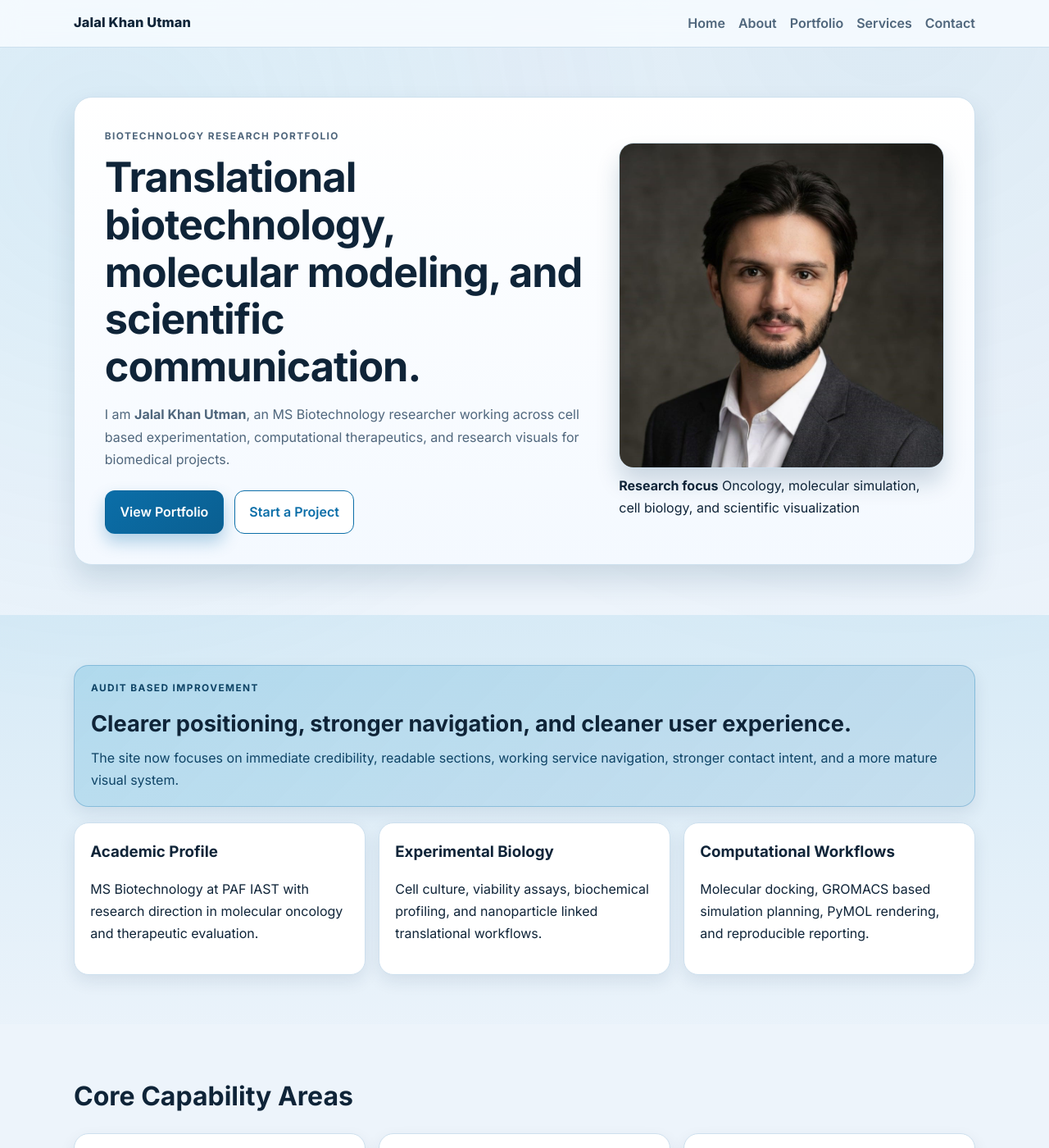
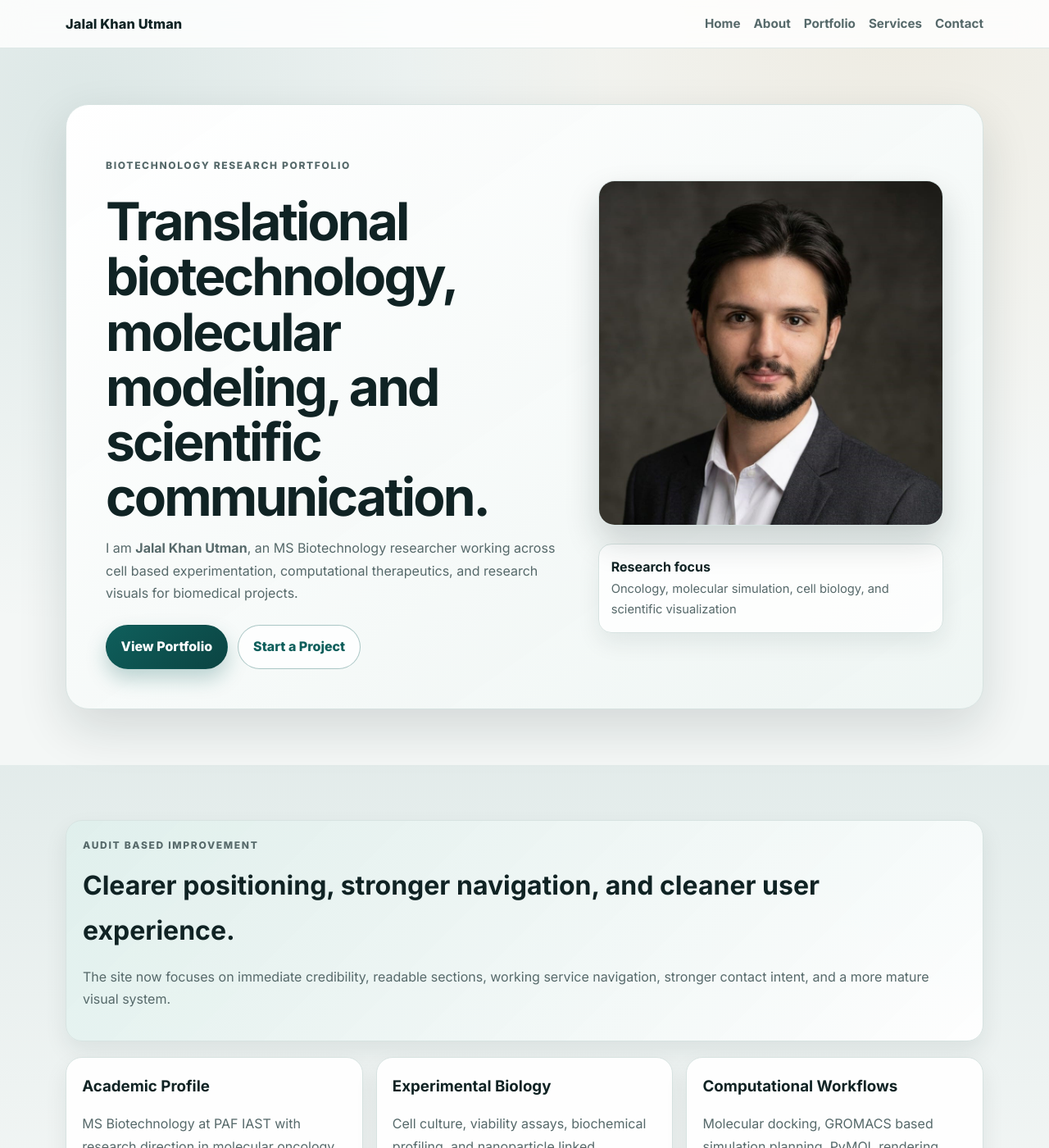
Before and after one commit to jalalkhanutmanzai/jalalkhanutmanzai.github.io, a Jekyll site: the page built from index.html, in a window 1280 px wide and 1400 px high. Shown: the whole window at 82% size. Built offline with Jekyll 4.4.1, drawn with Linux system fonts in a browser that asks for light colours.

Commit message:
Add files via upload

```diff
--- a/_includes/header.html
+++ b/_includes/header.html
@@ -1,12 +1,12 @@
 <header class="site-header">
   <div class="container nav-wrap">
-    <a class="brand" href="{{ '/' | relative_url }}">{{ site.name | default: site.title }}</a>
+    <a class="brand" href="{{ '/' | relative_url }}" aria-label="{{ site.name | default: site.title }} home">{{ site.name | default: site.title }}</a>
     <nav class="site-nav" aria-label="Main navigation">
       <a href="{{ '/' | relative_url }}">Home</a>
-      <a href="{{ '/about' | relative_url }}">About</a>
-      <a href="{{ '/portfolio' | relative_url }}">Portfolio</a>
-      <a href="{{ '/services' | relative_url }}">Services</a>
-      <a href="{{ '/contact' | relative_url }}">Contact</a>
+      <a href="{{ '/about/' | relative_url }}">About</a>
+      <a href="{{ '/portfolio/' | relative_url }}">Portfolio</a>
+      <a href="{{ '/services/' | relative_url }}">Services</a>
+      <a href="{{ '/contact/' | relative_url }}">Contact</a>
     </nav>
   </div>
 </header>
--- a/_layouts/default.html
+++ b/_layouts/default.html
@@ -4,7 +4,9 @@
     <meta charset="utf-8" />
     <meta name="viewport" content="width=device-width, initial-scale=1" />
     <title>{% if page.title %}{{ page.title }} | {% endif %}{{ site.title }}</title>
-    <meta name="description" content="{{ page.excerpt | default: site.description | strip_html | strip_newlines | truncate: 160 }}" />
+    <meta name="description" content="{{ page.description | default: page.excerpt | default: site.description | strip_html | strip_newlines | truncate: 160 }}" />
+    <link rel="canonical" href="{{ page.url | absolute_url }}" />
+    <meta name="theme-color" content="#0f3d3e" />
     <link rel="preconnect" href="https://fonts.googleapis.com" />
     <link rel="preconnect" href="https://fonts.gstatic.com" crossorigin />
     <link href="https://fonts.googleapis.com/css2?family=Inter:wght@400;500;600;700;800&display=swap" rel="stylesheet" />
@@ -12,8 +14,9 @@
     {% seo %}
   </head>
   <body>
+    <a class="skip-link" href="#main-content">Skip to content</a>
     {% include header.html %}
-    <main>{{ content }}</main>
+    <main id="main-content">{{ content }}</main>
     {% include footer.html %}
   </body>
 </html>
--- a/assets/css/style.scss
+++ b/assets/css/style.scss
@@ -1,56 +1,82 @@
 ---
 ---
 :root {
-  --bg: #edf4fb;
+  --bg: #f4f7f6;
   --surface: #ffffff;
-  --surface-tint: #f4f9ff;
-  --text: #0f2438;
-  --muted: #4f667c;
-  --accent: #0b6ea8;
-  --accent-2: #0a5f91;
-  --accent-dark: #08517e;
-  --accent-hover: #08517e;
-  --accent-active: #063f63;
-  --accent-weak: #dff1fb;
-  --accent-ink: #0f4466;
-  --border: #cde0ee;
-  --ring: #0b6ea8;
-  --control-border: #7893ab;
-  --disabled-bg: #e1eaf2;
-  --disabled-text: #3a5065;
-  --shadow: 0 18px 34px rgba(8, 60, 95, 0.14);
-  --shadow-soft: 0 8px 20px rgba(8, 47, 75, 0.09);
-  --radius: 18px;
+  --surface-tint: #eef5f3;
+  --text: #102324;
+  --muted: #56696a;
+  --accent: #0f5f5c;
+  --accent-2: #b8832f;
+  --accent-dark: #0b4442;
+  --accent-hover: #0b504d;
+  --accent-active: #083d3b;
+  --accent-weak: #e0efec;
+  --accent-ink: #164947;
+  --border: #d7e3e1;
+  --ring: #0f5f5c;
+  --control-border: #78908e;
+  --disabled-bg: #e3eaea;
+  --disabled-text: #556565;
+  --shadow: 0 24px 60px rgba(16, 35, 36, 0.14);
+  --shadow-soft: 0 12px 28px rgba(16, 35, 36, 0.08);
+  --radius: 20px;
 }
 
 * {
   box-sizing: border-box;
 }
 
+html {
+  scroll-behavior: smooth;
+}
+
 body {
   margin: 0;
-  font-family: "Inter", system-ui, -apple-system, Segoe UI, Roboto, sans-serif;
+  font-family: "Inter", system-ui, sans-serif;
   color: var(--text);
-  background: var(--bg);
-  line-height: 1.7;
-  background-image: radial-gradient(circle at 10% 10%, rgba(21, 150, 203, 0.1), transparent 35%),
-    radial-gradient(circle at 85% 0%, rgba(11, 110, 168, 0.08), transparent 40%);
+  background:
+    radial-gradient(circle at 8% 6%, rgba(15, 95, 92, 0.10), transparent 28%),
+    radial-gradient(circle at 86% 0%, rgba(184, 131, 47, 0.10), transparent 26%),
+    var(--bg);
+  line-height: 1.72;
 }
 
 a {
   color: var(--accent);
   text-decoration: none;
+  transition: color 0.2s ease;
+}
+
+a:hover {
+  color: var(--accent-dark);
 }
 
 .container {
-  width: min(1100px, 92%);
+  width: min(1120px, 92%);
   margin: 0 auto;
 }
 
+.skip-link {
+  position: absolute;
+  left: 1rem;
+  top: 0.7rem;
+  transform: translateY(-160%);
+  background: var(--text);
+  color: #fff;
+  padding: 0.65rem 0.9rem;
+  border-radius: 999px;
+  z-index: 50;
+}
+
+.skip-link:focus {
+  transform: translateY(0);
+}
+
 .site-header {
-  background: rgba(247, 252, 255, 0.84);
-  backdrop-filter: blur(12px);
-  border-bottom: 1px solid var(--border);
+  background: rgba(255, 255, 255, 0.82);
+  backdrop-filter: blur(18px);
+  border-bottom: 1px solid rgba(215, 227, 225, 0.82);
   position: sticky;
   top: 0;
   z-index: 10;
@@ -60,14 +86,14 @@ a {
   display: flex;
   align-items: center;
   justify-content: space-between;
-  padding: 0.9rem 0;
+  padding: 0.95rem 0;
   gap: 1rem;
 }
 
 .brand {
   font-weight: 800;
   color: var(--text);
-  letter-spacing: 0.15px;
+  letter-spacing: 0.1px;
   font-size: 1.02rem;
 }
 
@@ -79,11 +105,30 @@ a {
 
 .site-nav a {
   color: var(--muted);
-  font-weight: 600;
+  font-weight: 650;
+  font-size: 0.95rem;
+  position: relative;
+}
+
+.site-nav a::after {
+  content: "";
+  position: absolute;
+  left: 0;
+  bottom: -0.35rem;
+  width: 100%;
+  height: 2px;
+  background: var(--accent-2);
+  transform: scaleX(0);
+  transform-origin: left;
+  transition: transform 0.22s ease;
+}
+
+.site-nav a:hover::after {
+  transform: scaleX(1);
 }
 
 .site-nav a:hover {
-  color: var(--accent);
+  color: var(--text);
 }
 
 .site-nav a:focus-visible,
@@ -92,73 +137,67 @@ a:focus-visible,
 input:focus-visible,
 textarea:focus-visible {
   outline: 3px solid var(--ring);
-  outline-offset: 2px;
+  outline-offset: 3px;
 }
 
 .section {
-  padding: 3.8rem 0;
+  padding: 4.2rem 0;
 }
 
 .section-soft {
-  background: linear-gradient(180deg, rgba(21, 150, 203, 0.1), rgba(21, 150, 203, 0.015));
-}
-
-.banner-glass {
-  background: linear-gradient(135deg, rgba(21, 150, 203, 0.2), rgba(11, 110, 168, 0.12));
-  border: 1px solid rgba(11, 110, 168, 0.28);
-  border-radius: var(--radius);
-  padding: 1.1rem 1.25rem;
-  margin-bottom: 1.2rem;
-  box-shadow: var(--shadow-soft);
-}
-
-.banner-glass h2 {
-  margin: 0 0 0.3rem;
-  font-size: clamp(1.25rem, 3vw, 1.7rem);
-}
-
-.banner-glass p {
-  margin: 0;
-  color: var(--accent-ink);
-}
-
-.page-title {
-  margin: 0 0 1.25rem;
-  font-size: clamp(1.8rem, 4vw, 2.4rem);
+  background: linear-gradient(180deg, rgba(15, 95, 92, 0.075), rgba(255, 255, 255, 0));
 }
 
 .hero {
   display: grid;
-  grid-template-columns: 1.2fr 0.8fr;
+  grid-template-columns: minmax(0, 1.15fr) minmax(280px, 0.85fr);
   gap: 2rem;
   align-items: center;
-  background: var(--surface);
+  background:
+    linear-gradient(145deg, rgba(255, 255, 255, 0.98), rgba(238, 245, 243, 0.96)),
+    var(--surface);
   border: 1px solid var(--border);
-  border-radius: calc(var(--radius) + 4px);
-  padding: 2.3rem;
+  border-radius: calc(var(--radius) + 8px);
+  padding: clamp(1.4rem, 4vw, 3rem);
   box-shadow: var(--shadow);
-  background-image: linear-gradient(180deg, #ffffff 0%, var(--surface-tint) 100%);
+  overflow: hidden;
+  position: relative;
+}
+
+.hero::before {
+  content: "";
+  position: absolute;
+  inset: auto -15% -45% 35%;
+  height: 320px;
+  background: radial-gradient(circle, rgba(184, 131, 47, 0.20), transparent 62%);
+  pointer-events: none;
+}
+
+.hero-copy,
+.profile-card {
+  position: relative;
 }
 
 .eyebrow {
   text-transform: uppercase;
-  letter-spacing: 0.12em;
-  font-size: 0.74rem;
-  font-weight: 700;
+  letter-spacing: 0.14em;
+  font-size: 0.75rem;
+  font-weight: 800;
   color: var(--accent);
-  margin: 0 0 0.65rem !important;
+  margin: 0 0 0.65rem;
 }
 
 .hero h1 {
   margin: 0;
-  font-size: clamp(2.15rem, 5vw, 3.15rem);
-  line-height: 1.15;
-  letter-spacing: -0.02em;
+  font-size: clamp(2.2rem, 5vw, 4rem);
+  line-height: 1.05;
+  letter-spacing: -0.045em;
 }
 
 .hero p {
   color: var(--muted);
   margin: 1rem 0 1.5rem;
+  max-width: 68ch;
 }
 
 .button-row {
@@ -169,62 +208,37 @@ textarea:focus-visible {
 
 .btn {
   display: inline-block;
-  padding: 0.75rem 1.1rem;
-  border-radius: 12px;
-  font-weight: 600;
+  padding: 0.78rem 1.1rem;
+  border-radius: 999px;
+  font-weight: 750;
   border: 1px solid transparent;
   transition: transform 0.22s ease, box-shadow 0.22s ease, background 0.22s ease, color 0.22s ease;
 }
 
+.btn:hover {
+  transform: translateY(-2px);
+}
+
 .btn-primary {
-  background: linear-gradient(140deg, var(--accent), var(--accent-2));
+  background: linear-gradient(140deg, var(--accent), var(--accent-dark));
   color: #fff;
-  box-shadow: 0 10px 20px rgba(11, 110, 168, 0.3);
+  box-shadow: 0 12px 24px rgba(15, 95, 92, 0.26);
 }
 
 .btn-primary:hover {
   background: var(--accent-hover);
-  transform: translateY(-2px);
-  box-shadow: 0 14px 24px rgba(10, 86, 129, 0.3);
-}
-
-.btn-primary:focus-visible {
-  background: var(--accent-hover);
-}
-
-.btn-primary:active {
-  background: var(--accent-active);
-  transform: translateY(0);
+  color: #fff;
+  box-shadow: 0 18px 34px rgba(15, 95, 92, 0.30);
 }
 
 .btn-secondary {
-  border-color: var(--accent);
+  border-color: rgba(15, 95, 92, 0.35);
   color: var(--accent);
-  background: #fff;
+  background: rgba(255, 255, 255, 0.78);
 }
 
 .btn-secondary:hover {
   background: var(--accent-weak);
-  transform: translateY(-2px);
-  box-shadow: var(--shadow-soft);
-}
-
-.btn-secondary:focus-visible {
-  background: var(--accent-weak);
-}
-
-.btn-secondary:active {
-  background: #cce8f8;
-}
-
-.btn:disabled,
-.btn[aria-disabled="true"] {
-  background: var(--disabled-bg);
-  color: var(--disabled-text);
-  border-color: var(--control-border);
-  box-shadow: none;
-  cursor: not-allowed;
-  transform: none;
 }
 
 .profile {
@@ -233,40 +247,131 @@ textarea:focus-visible {
   border: 1px solid var(--border);
   aspect-ratio: 1 / 1;
   object-fit: cover;
-  box-shadow: 0 18px 28px rgba(13, 61, 94, 0.18);
+  box-shadow: 0 20px 40px rgba(16, 35, 36, 0.18);
+}
+
+.profile-caption {
+  margin-top: 0.85rem;
+  background: rgba(255, 255, 255, 0.84);
+  border: 1px solid var(--border);
+  border-radius: 16px;
+  padding: 0.9rem;
+  box-shadow: var(--shadow-soft);
+}
+
+.profile-caption strong,
+.profile-caption span {
+  display: block;
+}
+
+.profile-caption span {
+  color: var(--muted);
+  font-size: 0.92rem;
+}
+
+.banner-glass,
+.intro-panel,
+.process-panel,
+.cta-panel {
+  background: linear-gradient(135deg, rgba(224, 239, 236, 0.98), rgba(255, 255, 255, 0.92));
+  border: 1px solid var(--border);
+  border-radius: var(--radius);
+  padding: 1.25rem;
+  margin-bottom: 1.2rem;
+  box-shadow: var(--shadow-soft);
+}
+
+.banner-glass h2,
+.process-panel h2 {
+  margin: 0 0 0.35rem;
+  font-size: clamp(1.35rem, 3vw, 2rem);
+}
+
+.banner-glass p,
+.intro-panel p,
+.cta-panel {
+  color: var(--muted);
+}
+
+.page-title {
+  margin: 0 0 1.25rem;
+  font-size: clamp(2rem, 4vw, 3rem);
+  line-height: 1.1;
+  letter-spacing: -0.035em;
 }
 
 .section-title {
   margin: 0 0 1.1rem;
-  font-size: clamp(1.4rem, 3vw, 2rem);
+  font-size: clamp(1.45rem, 3vw, 2rem);
 }
 
 .stat-grid,
-.feature-grid {
+.feature-grid,
+.service-grid {
   display: grid;
   gap: 1rem;
-  grid-template-columns: repeat(auto-fit, minmax(220px, 1fr));
+  grid-template-columns: repeat(auto-fit, minmax(240px, 1fr));
 }
 
 .stat-card,
-.feature-card {
-  background: var(--surface);
+.feature-card,
+.service-card,
+.skill-card,
+.media-card,
+.card,
+.contact-box {
+  background: rgba(255, 255, 255, 0.94);
   border: 1px solid var(--border);
   border-radius: var(--radius);
+  box-shadow: var(--shadow-soft);
+  transition: transform 0.24s ease, box-shadow 0.24s ease, border-color 0.24s ease;
+}
+
+.stat-card,
+.feature-card,
+.service-card,
+.skill-card,
+.contact-box {
   padding: 1.2rem;
-  box-shadow: var(--shadow-soft);
-  transition: transform 0.22s ease, box-shadow 0.22s ease;
 }
 
 .stat-card:hover,
-.feature-card:hover {
-  transform: translateY(-3px);
+.feature-card:hover,
+.service-card:hover,
+.skill-card:hover,
+.media-card:hover,
+.card:hover {
+  transform: translateY(-4px);
   box-shadow: var(--shadow);
+  border-color: rgba(15, 95, 92, 0.30);
 }
 
 .stat-card h3,
-.feature-card h3 {
+.feature-card h3,
+.service-card h2,
+.skill-card h3 {
   margin: 0 0 0.45rem;
+}
+
+.stat-card p,
+.feature-card p,
+.service-card p,
+.skill-card p,
+.media-card figcaption {
+  color: var(--muted);
+}
+
+.service-kicker,
+.tag {
+  display: inline-block;
+  font-size: 0.75rem;
+  color: var(--accent-ink);
+  background: var(--accent-weak);
+  border: 1px solid rgba(15, 95, 92, 0.16);
+  border-radius: 999px;
+  padding: 0.2rem 0.6rem;
+  margin-bottom: 0.6rem;
+  font-weight: 750;
 }
 
 .card-grid {
@@ -276,150 +381,33 @@ textarea:focus-visible {
 
 .card {
   break-inside: avoid;
-  background: var(--surface);
-  border: 1px solid var(--border);
-  border-radius: var(--radius);
   margin: 0 0 1rem;
   overflow: hidden;
-  box-shadow: var(--shadow-soft);
-  transition: transform 0.22s ease, box-shadow 0.22s ease;
 }
 
-.card:hover {
-  transform: translateY(-4px);
-  box-shadow: var(--shadow);
+.card img,
+.media-card img,
+.hero-media img {
+  width: 100%;
+  display: block;
+  object-fit: cover;
 }
 
 .card img {
-  width: 100%;
-  display: block;
   aspect-ratio: 16 / 10;
-  object-fit: cover;
 }
 
 .card .card-body {
   padding: 1rem 1.05rem 1.1rem;
 }
 
-.tag {
-  display: inline-block;
-  font-size: 0.77rem;
-  color: var(--accent-ink);
-  background: var(--accent-weak);
-  border-radius: 999px;
-  padding: 0.2rem 0.6rem;
-  margin-bottom: 0.5rem;
-}
-
-.pricing {
-  display: grid;
-  gap: 1rem;
-  grid-template-columns: repeat(auto-fit, minmax(220px, 1fr));
-}
-
-.tier {
-  background: var(--surface);
-  border: 1px solid var(--border);
-  border-radius: var(--radius);
-  padding: 1.2rem;
-  box-shadow: 0 4px 10px rgba(19, 32, 49, 0.04);
-}
-
-.tier h3 {
-  margin-top: 0;
-}
-
-.price {
-  font-size: 1.7rem;
-  font-weight: 700;
-  color: var(--accent);
-}
-
-.contact-box {
-  background: var(--surface);
-  border: 1px solid var(--border);
-  border-radius: var(--radius);
-  padding: 1.2rem;
-  box-shadow: 0 8px 20px rgba(19, 32, 49, 0.05);
-  margin-bottom: 1rem;
-}
-
-.form-grid {
-  display: grid;
-  gap: 0.8rem;
-}
-
-input,
-textarea {
-  width: 100%;
-  padding: 0.7rem 0.8rem;
-  border: 1px solid var(--border);
-  border-radius: 10px;
-  font: inherit;
-}
-
-input:focus,
-textarea:focus {
-  outline: 3px solid var(--ring);
-  border-color: var(--control-border);
-}
-
-textarea {
-  min-height: 120px;
-  resize: vertical;
-}
-
-.highlight-panel {
-  background: linear-gradient(140deg, var(--accent-weak), var(--surface-tint));
-  border: 1px solid var(--border);
-  border-radius: var(--radius);
-  padding: 1.1rem 1.2rem;
-  margin-bottom: 1rem;
-}
-
-.hero-media {
-  margin: 1rem 0 1.4rem;
-}
-
-.hero-media img {
-  width: 100%;
-  display: block;
-  border-radius: var(--radius);
-  border: 1px solid var(--border);
-  aspect-ratio: 16 / 6;
-  object-fit: cover;
-  box-shadow: 0 8px 18px rgba(19, 32, 49, 0.08);
-}
-
-.skills-grid {
+.skills-grid,
+.coursework-grid,
+.media-grid {
   display: grid;
   gap: 0.9rem;
   grid-template-columns: repeat(auto-fit, minmax(240px, 1fr));
   margin-bottom: 1.4rem;
-}
-
-.skill-card {
-  background: var(--surface);
-  border: 1px solid var(--border);
-  border-radius: 14px;
-  padding: 1rem;
-  box-shadow: var(--shadow-soft);
-  transition: transform 0.22s ease, box-shadow 0.22s ease;
-}
-
-.skill-card:hover {
-  transform: translateY(-2px);
-  box-shadow: var(--shadow);
-}
-
-.skill-card h3 {
-  margin: 0 0 0.35rem;
-  font-size: 1rem;
-}
-
-.skill-card p {
-  margin: 0;
-  color: var(--muted);
 }
 
 .pill-cloud {
@@ -433,23 +421,11 @@ textarea {
   display: inline-block;
   padding: 0.42rem 0.75rem;
   border-radius: 999px;
-  background: linear-gradient(120deg, #edf7fe, var(--accent-weak));
+  background: var(--accent-weak);
   border: 1px solid var(--border);
   color: var(--accent-ink);
   font-size: 0.88rem;
-  font-weight: 600;
-  transition: transform 0.22s ease;
-}
-
-.pill:hover {
-  transform: translateY(-1px);
-}
-
-.coursework-grid {
-  display: grid;
-  gap: 0.7rem;
-  grid-template-columns: repeat(auto-fit, minmax(220px, 1fr));
-  margin-bottom: 1.4rem;
+  font-weight: 700;
 }
 
 .course-card {
@@ -458,48 +434,72 @@ textarea {
   border-left: 4px solid var(--accent);
   border-radius: 12px;
   padding: 0.75rem 0.85rem;
-  font-weight: 600;
+  font-weight: 650;
   color: var(--accent-ink);
-}
-
-.media-grid {
-  display: grid;
-  gap: 1rem;
-  grid-template-columns: repeat(auto-fit, minmax(260px, 1fr));
-  margin: 0 0 1.2rem;
 }
 
 .media-card {
   margin: 0;
-  background: var(--surface);
-  border: 1px solid var(--border);
-  border-radius: var(--radius);
   overflow: hidden;
-  box-shadow: var(--shadow-soft);
-  transition: transform 0.22s ease, box-shadow 0.22s ease;
-}
-
-.media-card:hover {
-  transform: translateY(-3px);
-  box-shadow: var(--shadow);
 }
 
 .media-card img {
-  width: 100%;
   aspect-ratio: 16 / 10;
-  object-fit: cover;
-  display: block;
 }
 
 .media-card figcaption {
   padding: 0.75rem 0.9rem;
-  color: var(--muted);
   font-size: 0.93rem;
+}
+
+.hero-media {
+  margin: 1rem 0 1.4rem;
+}
+
+.hero-media img {
+  border-radius: var(--radius);
+  border: 1px solid var(--border);
+  aspect-ratio: 16 / 6;
+  box-shadow: var(--shadow-soft);
+}
+
+.form-grid {
+  display: grid;
+  gap: 0.85rem;
+}
+
+input,
+textarea {
+  width: 100%;
+  padding: 0.78rem 0.85rem;
+  border: 1px solid var(--border);
+  border-radius: 13px;
+  font: inherit;
+  background: #fff;
+}
+
+input:focus,
+textarea:focus {
+  outline: 3px solid rgba(15, 95, 92, 0.20);
+  border-color: var(--control-border);
+}
+
+textarea {
+  min-height: 130px;
+  resize: vertical;
+}
+
+.process-list {
+  margin-bottom: 0;
+}
+
+.process-list li {
+  margin-bottom: 0.6rem;
 }
 
 .site-footer {
   border-top: 1px solid var(--border);
-  background: var(--surface);
+  background: rgba(255, 255, 255, 0.84);
   margin-top: 2rem;
 }
 
@@ -522,4 +522,18 @@ textarea {
   .hero {
     grid-template-columns: 1fr;
   }
+
+  .nav-wrap {
+    align-items: flex-start;
+    flex-direction: column;
+  }
 }
+
+@media (prefers-reduced-motion: reduce) {
+  *,
+  *::before,
+  *::after {
+    scroll-behavior: auto !important;
+    transition: none !important;
+  }
+}
```
